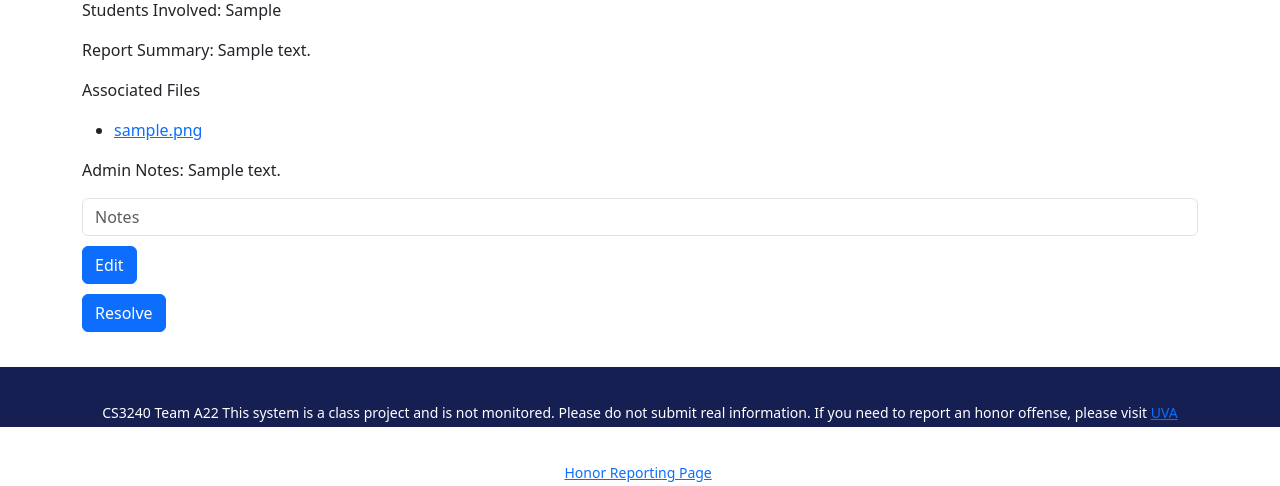
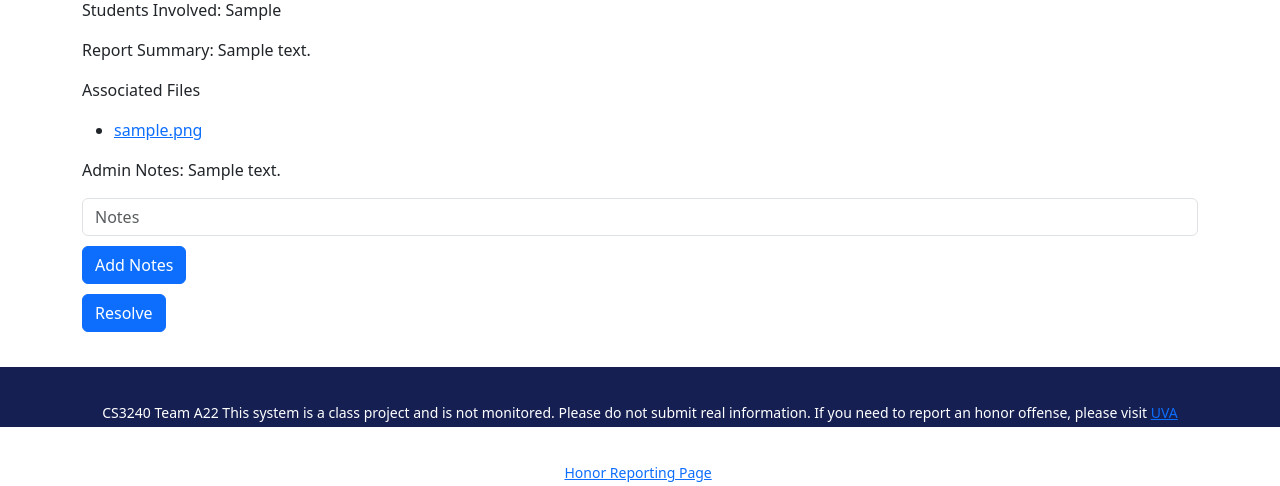
Before and after one commit to Samuel-Glasscock/Hoos-Reporting-Honor, a Django app: page /history/dashboard/1 in a window 1280 px wide. Shown: the part 373-859 px from the top of the page. Run offline with Django 4.2, Linux system fonts and the light colour scheme; a user stored in the database is signed in; tables that the repository leaves empty hold one stand-in row (values such as "Sample post"); some libraries are stand-ins or nearby versions; some web fonts are replaced.

Commit message:
Renaming edit to Add Notes on admin dashboard

```diff
--- a/history/templates/history/report_details.html
+++ b/history/templates/history/report_details.html
@@ -35,7 +35,7 @@
         placeholder="Notes"
         />
         <div style="margin-top: 10px;">
-            <button type="submit" class="btn btn-primary" m>Edit</button>
+            <button type="submit" class="btn btn-primary" m>Add Notes</button>
         </div>
     </form>
 </div>
```
